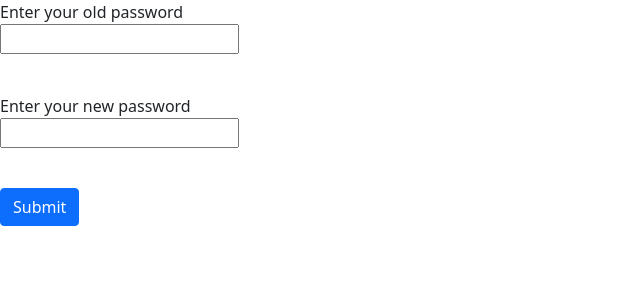
After one commit to Negolng/messenger, a Flask app: page /profile/change_password in a window 1280 px wide. The commit adds this page. Shown: the top 300 px of the page, without its empty margins (0-640 px from the left). Run offline with Flask 3, Linux system fonts and the light colour scheme; the visitor is signed in with stand-in values (Sample User, id 1).

Commit message:
Added password changing

```diff
--- a/forms.py
+++ b/forms.py
@@ -1,4 +1,4 @@
-from wtforms import StringField, SubmitField
+from wtforms import StringField, SubmitField, PasswordField
 from flask_wtf import FlaskForm
 from wtforms.validators import DataRequired
 
@@ -7,3 +7,9 @@ class ChatForm(FlaskForm):
     name = StringField("Chat's name", validators=[DataRequired()])
     users = StringField()
     submit = SubmitField("Submit")
+
+
+class ChangePasswordForm(FlaskForm):
+    old_password = PasswordField('Old password', validators=[DataRequired()])
+    new_password = PasswordField('New password', validators=[DataRequired()])
+    submit = SubmitField('Submit')
--- a/routes.py
+++ b/routes.py
@@ -3,8 +3,8 @@ from secrets import randbits
 from data import db_session
 from login import LoginForm, login_required
 from data.users import User
-from database_functions import hash_password, registrate, validate_chatname
-from forms import ChatForm
+from database_functions import hash_password, registrate, validate_chatname, validate_password
+from forms import ChatForm, ChangePasswordForm
 
 
 app = Flask(__name__)
@@ -64,12 +64,36 @@ def profile():
     return render_template('profile.html', session=session)
 
 
+@app.route('/profile/change_password', methods=['GET', 'POST'])
+@login_required
+def change_password():
+    form = ChangePasswordForm()
+
+    if form.is_submitted():
+        old_password = form.old_password.data
+        new_password = form.new_password.data
+        if validate_password(new_password):
+            dbs = db_session.create_session()
+            username = session['Username']
+            oldps: User = dbs.query(User).filter(User.name == username)[0]
+            if oldps.password == hash_password(old_password):
+                oldps.password = hash_password(new_password)
+                dbs.commit()
+                return redirect('/')
+            return render_template('change_password.html', form=form,
+                                   message='Wrong password')
+        return render_template('change_password.html', form=form,
+                               message='Invalid new password')
+
+    return render_template('change_password.html', form=form)
+
+
 @app.route('/profile/create_chat', methods=['GET', 'POST'])
 @login_required
 def create_chat():
     form = ChatForm()
     if form.is_submitted():
-        if validate_chatname(form.name.data):
+        if not validate_chatname(form.name.data):
             return render_template('create_chat.html', form=form, message="Invalid chat name")
 
         return render_template('create_chat.html', form=form, message="Chat hasn't been created")
--- /dev/null
+++ b/templates/change_password.html
@@ -0,0 +1,25 @@
+{% extends "base.html" %}
+
+{% block content %}
+
+<form action="" method="post">
+    <p>
+        Enter your old password<br>
+        {{ form.old_password(type="password") }}<br>
+    </p>
+    <br>
+    <p>
+        Enter your new password<br>
+        {{ form.new_password(type="password") }}<br>
+    </p>
+    <br>
+    <p>
+        {{ form.submit(type="submit", class="btn btn-primary") }}
+    </p>
+    <p>{{ message }}</p>
+
+
+
+</form>
+
+{% endblock %}
--- a/templates/profile.html
+++ b/templates/profile.html
@@ -5,4 +5,8 @@
 <br>
 <p>Your nickname: {{ session["Username"] }}</p>
 <a href="/profile/create_chat">Create chat</a>
+<br><br>
+<a href="/">Main page</a>
+<br><br>
+<a href="/profile/change_password">Change the password</a>
 {% endblock %}
```
